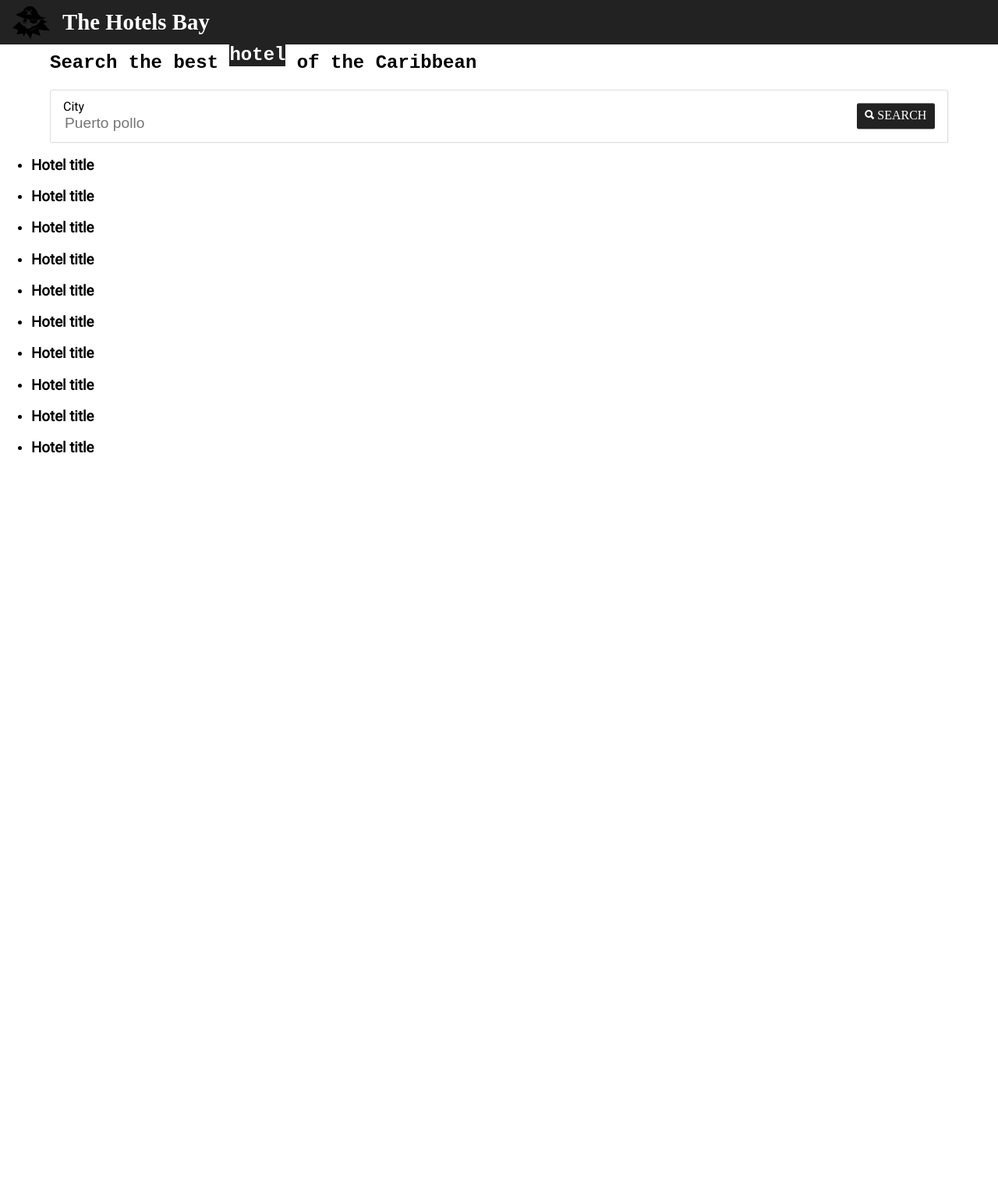
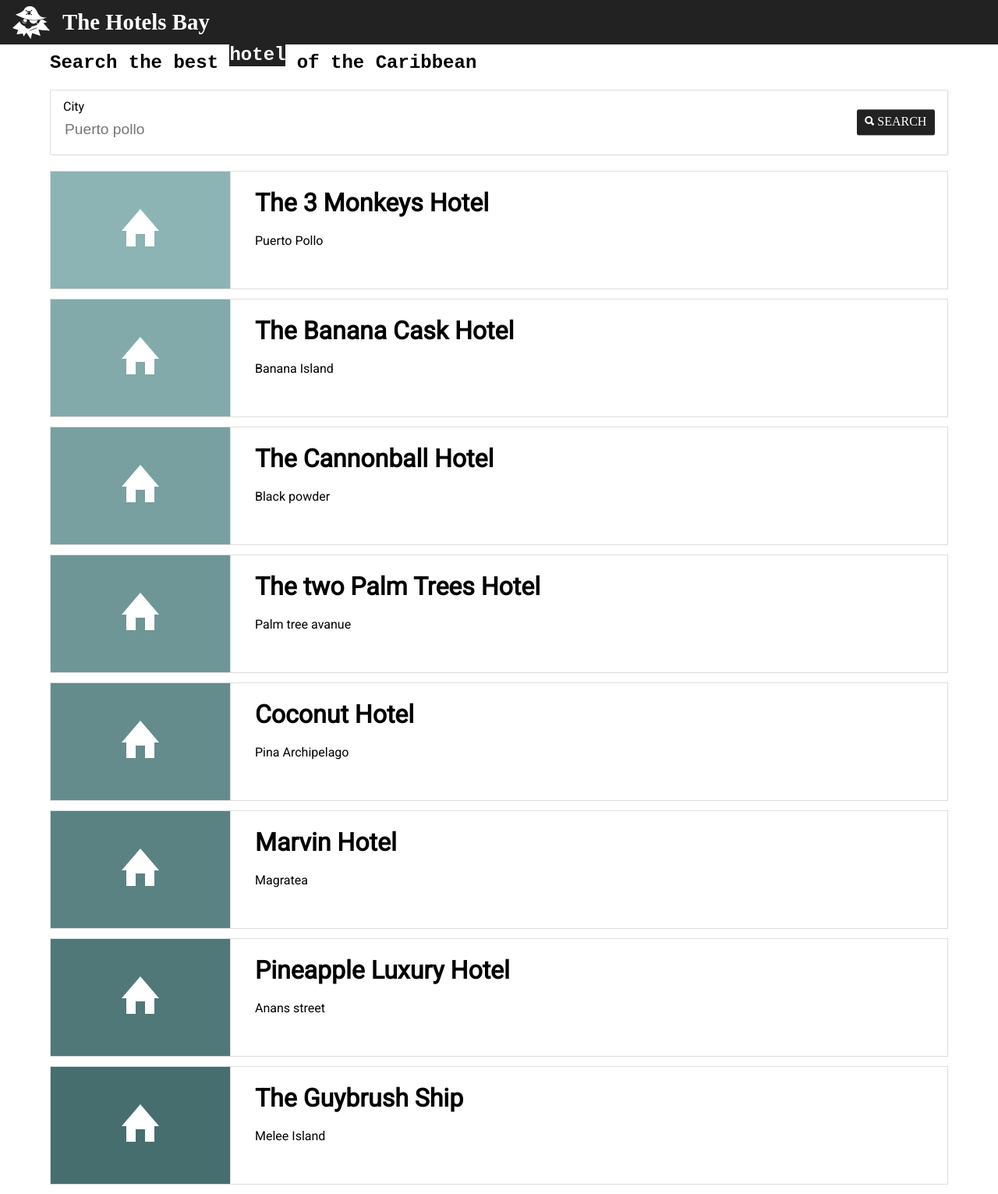
Before and after one commit to ClaudioCorridore/expedia-javascript-for-beginners, a Jekyll site: the page docs/sw1.html, which Jekyll copies as it is, in a window 1280 px wide. Shown: the whole page at 78% size. Built offline with Jekyll 4.4.1, drawn with Linux system fonts in a browser that asks for light colours; some web fonts are replaced; a style sheet for code colours, icons or effects is not loaded; before the commit the page ends 900 px from its top, so only the background shows below that.

Commit message:
lesson5 - added ex files

```diff
--- a/docs/assets/css/sw.scss
+++ b/docs/assets/css/sw.scss
@@ -36,7 +36,8 @@ header {
 }
 
 h2,
-.search-widget {
+.search-widget,
+.hotels-list {
     width: 90%;
 }
 
@@ -63,6 +64,8 @@ h2 {
 
     input {
         border: none;
+        height: 2em;
+        width: 18em;
     }
 
     fieldset {
@@ -106,3 +109,61 @@ h2 {
         }
     }
 }
+
+.hotels-list {
+    margin: 20px auto 0;
+
+    ul {
+        list-style: none;
+        margin: 0;
+        padding: 0;
+
+        li {
+            margin-bottom: 12px;
+        }
+    }
+}
+
+.hidden {
+    display: none;
+}
+
+.hotel {
+    border: solid 1px #dedede;
+    min-height: 150px;
+    position: relative;
+}
+
+.hotel-image,
+.hotel-data {
+    height: 100%;
+    position: absolute;
+}
+
+.hotel-image {
+    border-right: solid 1px #dedede;
+    width: 20%;
+
+    i {
+        color: #fff;
+        font-size: 4em;
+        left: 50%;
+        position: absolute;
+        top: 50%;
+        transform: translate(-50%, -50%);
+    }
+}
+
+.hotel-data {
+    left: 20%;
+    padding-left: 2em;
+    width: 80%;
+}
+
+$elements: 8;
+
+@for $i from 0 to $elements {
+    li:nth-child(#{$i +1}) .hotel-image {
+        background: rgb(140 - $i*10, 180 - $i*10, 180 - $i*10);
+    }
+}
--- a/docs/sw1.html
+++ b/docs/sw1.html
@@ -33,34 +33,100 @@
     <div class="hotels-list">
         <ul>
             <li>
-                <h3>Hotel title</h3>
+                <article class="hotel">
+                    <div class="hotel-image">
+                        <i class="ion-home"></i>
+                    </div>
+                    <div class="hotel-data">
+                        <h1>The 3 Monkeys Hotel</h1>
+                        <adress>Puerto Pollo</adress>
+                    </div>
+                </article>
+
             </li>
             <li>
-                <h3>Hotel title</h3>
+                <article class="hotel">
+                    <div class="hotel-image">
+                        <i class="ion-home"></i>
+                    </div>
+                    <div class="hotel-data">
+                        <h1>The Banana Cask Hotel</h1>
+                        <adress>Banana Island</adress>
+                    </div>
+                </article>
+
             </li>
             <li>
-                <h3>Hotel title</h3>
+                <article class="hotel">
+                    <div class="hotel-image">
+                        <i class="ion-home"></i>
+                    </div>
+                    <div class="hotel-data">
+                        <h1>The Cannonball Hotel</h1>
+                        <adress>Black powder</adress>
+                    </div>
+                </article>
+
             </li>
             <li>
-                <h3>Hotel title</h3>
+                <article class="hotel">
+                    <div class="hotel-image">
+                        <i class="ion-home"></i>
+                    </div>
+                    <div class="hotel-data">
+                        <h1>The two Palm Trees Hotel</h1>
+                        <adress>Palm tree avanue</adress>
+                    </div>
+                </article>
+
             </li>
             <li>
-                <h3>Hotel title</h3>
+                <article class="hotel">
+                    <div class="hotel-image">
+                        <i class="ion-home"></i>
+                    </div>
+                    <div class="hotel-data">
+                        <h1>Coconut Hotel</h1>
+                        <adress>Pina Archipelago</adress>
+                    </div>
+                </article>
+
             </li>
             <li>
-                <h3>Hotel title</h3>
+                <article class="hotel">
+                    <div class="hotel-image">
+                        <i class="ion-home"></i>
+                    </div>
+                    <div class="hotel-data">
+                        <h1>Marvin Hotel</h1>
+                        <adress>Magratea</adress>
+                    </div>
+                </article>
+
             </li>
             <li>
-                <h3>Hotel title</h3>
+                <article class="hotel">
+                    <div class="hotel-image">
+                        <i class="ion-home"></i>
+                    </div>
+                    <div class="hotel-data">
+                        <h1>Pineapple Luxury Hotel</h1>
+                        <adress>Anans street</adress>
+                    </div>
+                </article>
+
             </li>
             <li>
-                <h3>Hotel title</h3>
-            </li>
-            <li>
-                <h3>Hotel title</h3>
-            </li>
-            <li>
-                <h3>Hotel title</h3>
+                <article class="hotel">
+                    <div class="hotel-image">
+                        <i class="ion-home"></i>
+                    </div>
+                    <div class="hotel-data">
+                        <h1>The Guybrush Ship</h1>
+                        <adress>Melee Island</adress>
+                    </div>
+                </article>
+
             </li>
         </ul>
     </div>
```
Also changed, not shown: docs/assets/aledone-pirate.svg, 3 other files.
